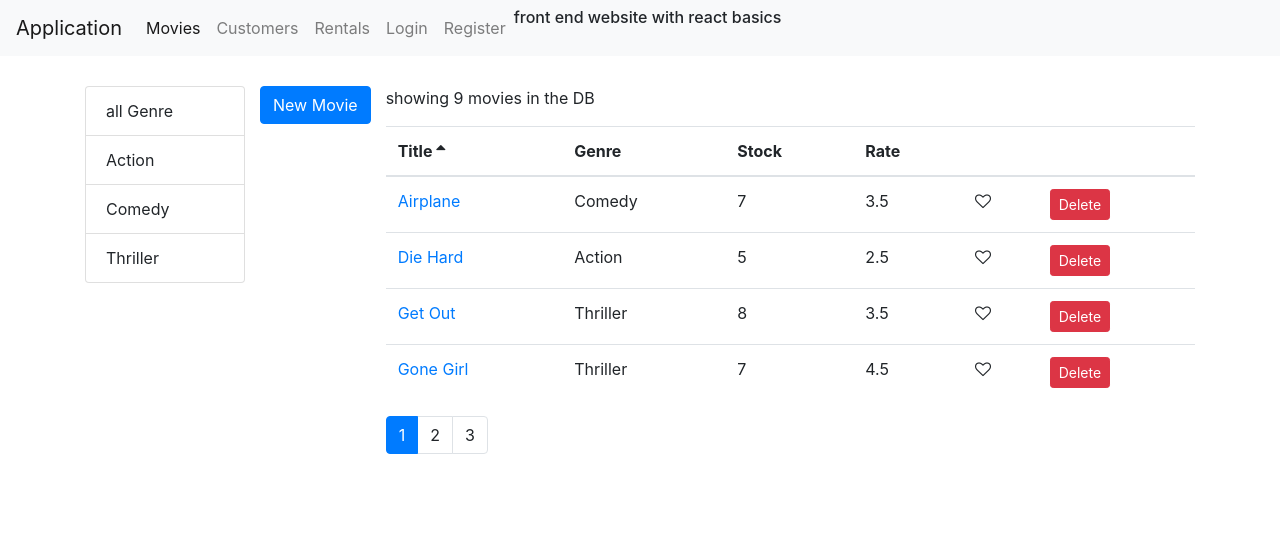
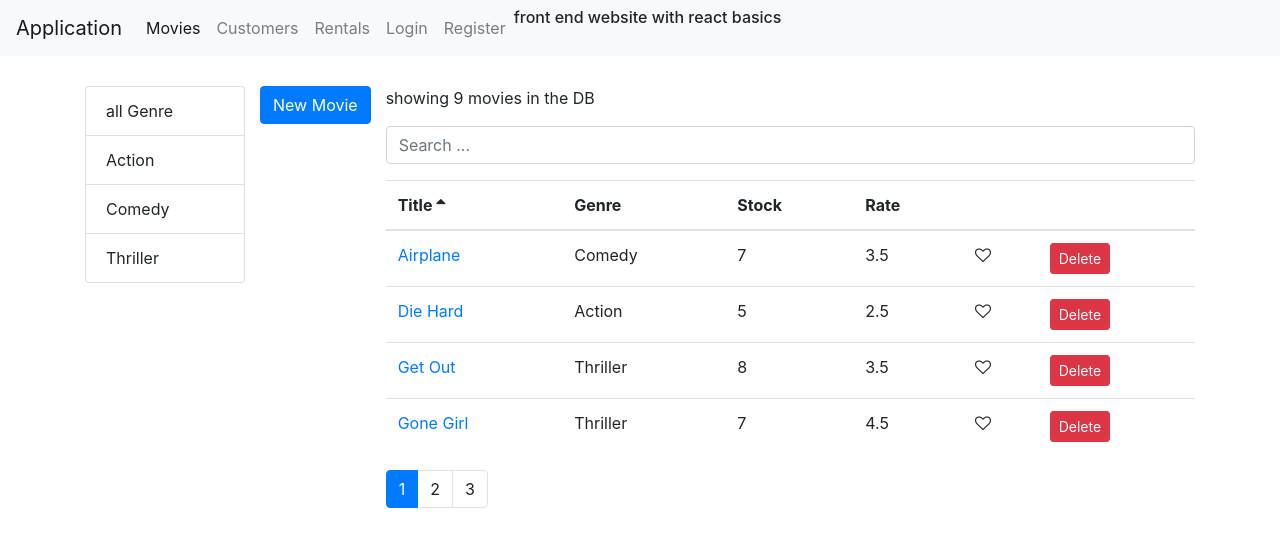
Before and after one commit to anismansour/movie, a React (Create React App) app: page /movies in a window 1280 px wide. Shown: the top 546 px of the page. Built offline with nearby package versions, Linux system fonts and the light colour scheme.

Commit message:
search bar

```diff
--- a/src/components/AddMovie.jsx
+++ b/src/components/AddMovie.jsx
@@ -1,7 +1,7 @@
 import React, { Component } from "react";
 import { MDBContainer, MDBRow, MDBCol, MDBBtn, MDBInput } from "mdbreact";
 // import { getGenres } from "../services/fakeGenreService";
-import { getMovie, saveMovie } from "../services/fakeMovieService";
+import { saveMovie } from "../services/fakeMovieService";
 
 export class AddMovie extends Component {
   state = {
--- /dev/null
+++ b/src/components/SearchBox.jsx
@@ -0,0 +1,16 @@
+import React from "react";
+
+const SearchBox = ({ value, onChange }) => {
+  return (
+    <input
+      type="text"
+      name="query"
+      className="form-control my-3"
+      placeholder="Search ..."
+      value={value}
+      onChange={e => onChange(e.currentTarget.value)}
+    />
+  );
+};
+
+export default SearchBox;
--- a/src/components/movies.jsx
+++ b/src/components/movies.jsx
@@ -7,6 +7,7 @@
 import { MoviesTable } from "./moviesTable";
 import _ from "lodash";
 import { Link } from "react-router-dom";
+import SearchBox from "./SearchBox";
 
 class Movies extends Component {
   state = {
@@ -14,6 +15,8 @@
     genres: [],
     pageSize: 4,
     currentPage: 1,
+    searchQuery: "",
+    selectedGenre: null,
     sortColumn: { path: "title", order: "asc" }
   };
 
@@ -42,32 +45,47 @@
     this.setState({ currentPage: page });
   };
   handleGenreSelect = genre => {
-    this.setState({ selectedGenre: genre, currentPage: 1 });
+    this.setState({ selectedGenre: genre, searchQuery: "", currentPage: 1 });
   };
 
   handleSort = sortColumn => {
     this.setState({ sortColumn });
   };
 
-  render() {
-    const { length: count } = this.state.movies;
+  handleSearch = query => {
+    this.setState({ searchQuery: query, selectedGenre: null, currentPage: 1 });
+  };
+
+  getPagedData = () => {
     const {
       pageSize,
       currentPage,
+      sortColumn,
       selectedGenre,
-      movies: allMovies,
-      sortColumn
+      searchQuery,
+      movies: allMovies
     } = this.state;
-    if (count === 0) return <p>there are no movies </p>;
 
-    const filtered =
-      selectedGenre && selectedGenre._id
-        ? allMovies.filter(m => m.genre._id === selectedGenre._id)
-        : allMovies;
+    let filtered = allMovies;
+    if (searchQuery)
+      filtered = allMovies.filter(m =>
+        m.title.toLowerCase().startsWith(searchQuery.toLowerCase())
+      );
+    else if (selectedGenre && selectedGenre._id)
+      filtered = allMovies.filter(m => m.genre._id === selectedGenre._id);
 
     const sorted = _.orderBy(filtered, [sortColumn.path], [sortColumn.order]);
+    const movies = paginate(sorted, currentPage, pageSize);
+    return { totalCount: filtered.length, data: movies };
+  };
 
-    const movies = paginate(sorted, currentPage, pageSize);
+  render() {
+    const { length: count } = this.state.movies;
+    const { pageSize, currentPage, sortColumn, searchQuery } = this.state;
+
+    if (count === 0) return <p>There are no movies in the database.</p>;
+
+    const { totalCount, data: movies } = this.getPagedData();
     return (
       <div className="row">
         <div className="col-2">
@@ -83,7 +101,8 @@
           </Link>
         </div>
         <div className="col">
-          <p>showing {filtered.length} movies in the DB</p>
+          <p>showing {totalCount} movies in the DB</p>
+          <SearchBox value={searchQuery} onChange={this.handleSearch} />
           <MoviesTable
             movies={movies}
             sortColumn={sortColumn}
@@ -92,7 +111,7 @@
             onSort={this.handleSort}
           />
           <Pagination
-            itemsCount={filtered.length}
+            itemsCount={totalCount}
             pageSize={pageSize}
             currentPage={currentPage}
             onPageChange={this.handlePageChange}
```
